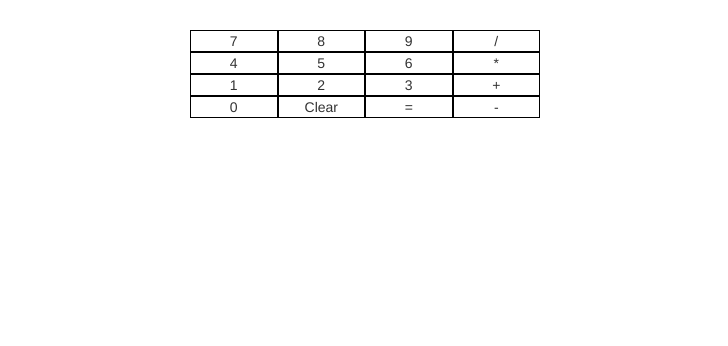
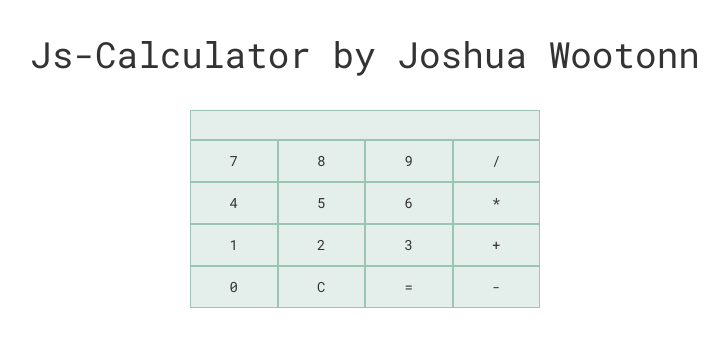
Before and after one commit to jose56wonton/js-calculator, a plain HTML site: page index.html in a window 1280 px wide. Shown: the whole page, without its empty margins (275-1003 px from the left). Drawn offline with nearby package versions, Linux system fonts and the light colour scheme.

Commit message:
Finished Styling

```diff
--- a/css/index.css
+++ b/css/index.css
@@ -1,13 +1,28 @@
-.button{
-    border: 1px solid black;
-    text-align: center;
-
+*{
+    font-family: 'Roboto Mono', monospace;
 }
-.button:hover{
-    border: 1px solid white;
+.btn-block{
+    border:none;
+    padding:10px;
+    background-color: #E4EEEA;
+    border: 1px solid #9CC4B2;
+}
+.btn-block:hover{
+    background-color: #C9DED5;
 }
 
+
 .screen{
+    background-color: #E4EEEA;
+    margin-right: 50px;
     height: 30px;
-    text-align: right;
+    margin-top: 25px;
+    text-align: center;
+    font-size: 20px;
+    width: 100%;
+    border: 1px solid #9CC4B2;
 }
+.container{
+    margin-top:15px;
+    text-align: center
+}
--- a/index.html
+++ b/index.html
@@ -8,73 +8,82 @@
 
     <link href="css/bootstrap.min.css" rel="stylesheet">
     <link href="css/index.css" rel="stylesheet">
+    <link href="https://fonts.googleapis.com/css?family=Roboto+Mono" rel="stylesheet">
 
 
 
   </head>
   <body>
     <div class="container">
-
-        <div class="row col-xs-4 col-xs-offset-4">
-
-            <div  class="screen clear col-xs-12">
+        <h1>Js-Calculator by Joshua Wootonn</h1>
+        <div class="col-xs-4 col-xs-offset-4">
+            <div  class="screen clear ">
 
             </div>
         </div>
-        <div class="row col-xs-4 col-xs-offset-4">
-            <div  class="button num col-xs-3">
-                7
+        <div class="col-xs-4 col-xs-offset-4">
+            <div class="btn-group btn-group-justified">
+                <div  class="btn-group">
+                    <button type="button" class="btn-block btn-default num">7</button>
                 </div>
-            <div  class="button num col-xs-3">
-                8
+                <div  class="btn-group">
+                    <button type="button" class="btn-block btn-default num">8</button>
                 </div>
-            <div  class="button num col-xs-3">
-                9
+                <div  class="btn-group">
+                    <button type="button" class="btn-block btn-default num">9</button>
                 </div>
-            <div  class="button operator col-xs-3">
-                /
+                <div  class="btn-group">
+                    <button type="button" class="btn-block btn-default operator">/</button>
                 </div>
             </div>
-        <div class="row col-xs-4 col-xs-offset-4">
-            <div  class="button num col-xs-3">
-                4
         </div>
-            <div  class="button num col-xs-3">
-                5
+
+        <div class="col-xs-4 col-xs-offset-4">
+            <div class="btn-group btn-group-justified">
+                <div  class="btn-group">
+                    <button type="button" class="btn-block btn-default num">4</button>
                 </div>
-            <div  class="button num col-xs-3">
-                6
+                <div  class="btn-group">
+                    <button type="button" class="btn-block btn-default num">5</button>
                 </div>
-            <div  class="button operator col-xs-3">
-                *
+            <div  class="btn-group">
+                    <button type="button" class="btn-block btn-default num">6</button>
+                </div>
+                <div  class="btn-group">
+                    <button type="button" class="btn-block btn-default operator">*</button>
                 </div>
             </div>
-        <div class="row col-xs-4 col-xs-offset-4">
-            <div  class="button num col-xs-3">
-                1
         </div>
-            <div  class="button num col-xs-3">
-                2
+        <div class="col-xs-4 col-xs-offset-4">
+            <div class="btn-group btn-group-justified">
+                <div  class="btn-group">
+                    <button type="button" class="btn-block btn-default num">1</button>
                 </div>
-            <div  class="button num col-xs-3">
-                3
+                <div  class="btn-group">
+                    <button type="button" class="btn-block btn-default num">2</button>
                 </div>
-            <div  class="button operator col-xs-3">
-                +
+                <div  class="btn-group">
+                    <button type="button" class="btn-block btn-default num">3</button>
+                </div>
+                <div  class="btn-group">
+                    <button type="button" class="btn-block btn-default operator">+</button>
                 </div>
             </div>
-        <div class="row col-xs-4 col-xs-offset-4">
-            <div  class="button num col-xs-3">
-                0
         </div>
-            <div  class="button clear col-xs-3">
-                Clear
+        <div class="col-xs-4 col-xs-offset-4">
+            <div class="btn-group btn-group-justified">
+                <div  class="btn-group">
+                    <button type="button" class="btn-block btn-default num">0</button>
                 </div>
-            <div  class="button equal col-xs-3">
-                =
+                <div  class="btn-group">
+                    <button type="button" class="btn-block btn-default clear">C</button>
                 </div>
-            <div  class="button operator col-xs-3">
-                -
+                <div  class="btn-group">
+                    <button type="button" class="btn-block btn-default equal">=</button>
+                </div>
+                <div  class="btn-group">
+                    <button type="button" class="btn-block btn-default operator">-</button>
+                </div>
             </div>
         </div>
 
```
Lines whose indentation alone changed are shown as unchanged.
